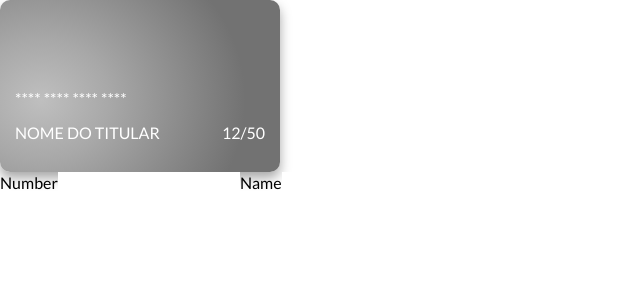
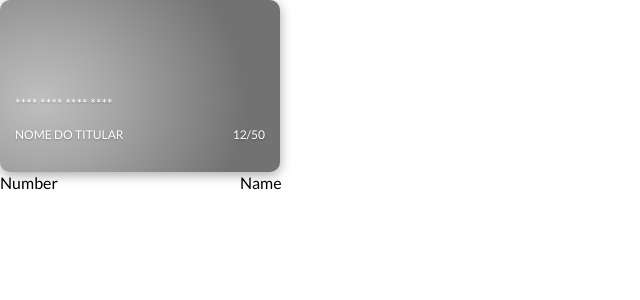
Before and after one commit to brunoJSX/bexs-challenge, a React (Vite) app: page / in a window 1280 px wide. Shown: the top 300 px of the page, without its empty margins (0-640 px from the left). Built offline with nearby package versions, Linux system fonts and the light colour scheme.

Commit message:
chore: changed styles on creditCard component

```diff
--- a/src/components/CreditCard/styles.ts
+++ b/src/components/CreditCard/styles.ts
@@ -14,7 +14,8 @@ export const Container = styled.div<IContainerProps>`
   border-radius: 1rem;
   color: #ffffff;
   padding: 2rem 1.5rem 3rem 1.5rem;
-  box-shadow: 0 0.6rem 1.2rem rgb(0 0 0 / 35%);
+  filter: drop-shadow(0px 3px 6px rgba(0, 0, 0, 0.349));
+  text-shadow: 0px 1px 2px rgba(0, 0, 0, 0.25);
 
   background: radial-gradient(
     73.06% 104.31% at 14.59% 58.06%,
@@ -43,10 +44,18 @@ export const Container = styled.div<IContainerProps>`
   }
 
   section {
-    div {
+    > p {
+      font-size: 1.4rem;
+    }
+
+    > div {
       display: flex;
       justify-content: space-between;
       margin-top: 1.5rem;
+
+      > p {
+        font-size: 1.2rem;
+      }
 
       p:first-child {
         white-space: nowrap;
```
